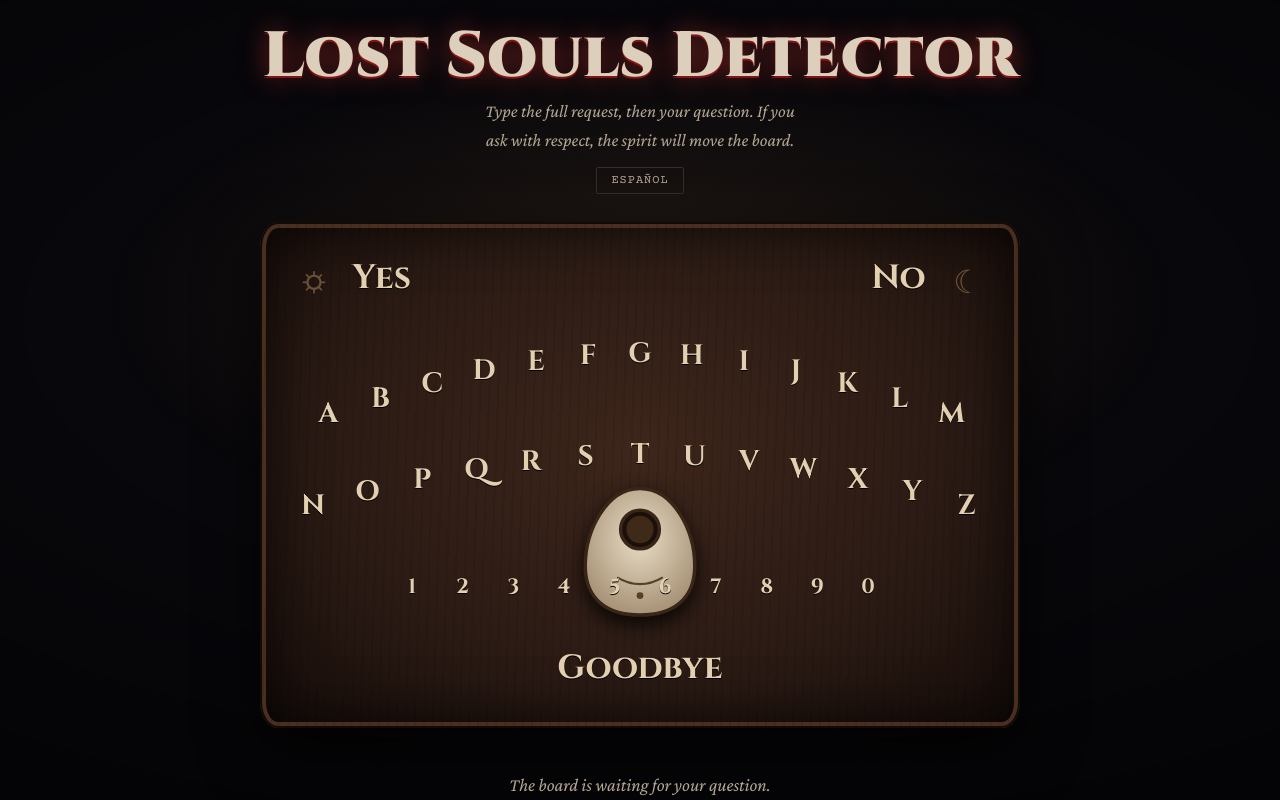
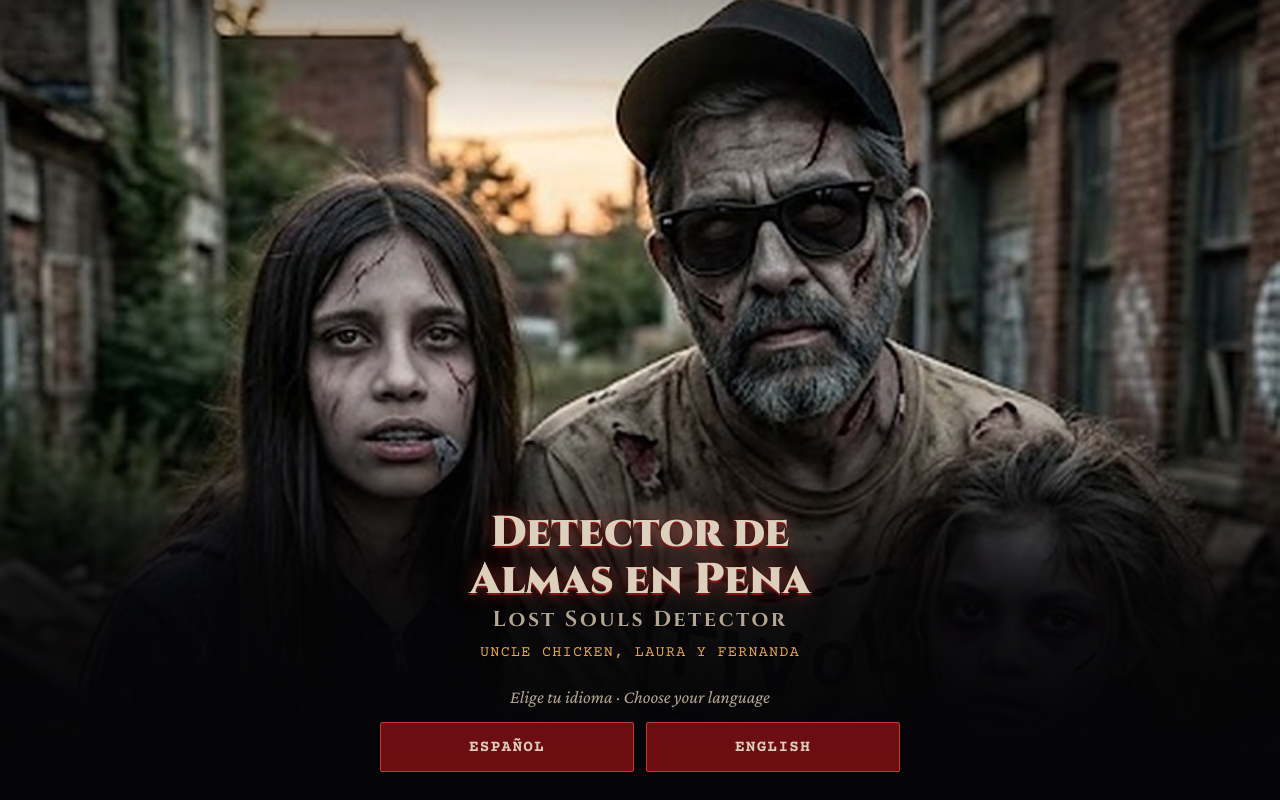
Before and after one commit to jrpenalozat-a11y/detector-almas, a plain HTML site: page index.html in a window 1280 px wide. Shown: the top 800 px of the page. Drawn offline with nearby package versions, Linux system fonts and the light colour scheme.

Commit message:
Portada de entrada con la foto y eleccion de idioma; nombre nuevo
La app pasa a llamarse Detector de Almas en Pena de Uncle Chicken,
Laura y Fernanda (Lost Souls Detector by Uncle Chicken, Laura y
Fernanda en ingles). Al entrar aparece la portada con la foto, el
nombre y los botones Espanol / English; no sale tras cambiar de idioma
ni cuando hay una llamada fantasma pendiente.

Co-Authored-By: Claude Opus 5.5 <noreply@anthropic.com>

```diff
--- a/index.html
+++ b/index.html
@@ -3,7 +3,7 @@
 <head>
 <meta charset="utf-8">
 <meta name="viewport" content="width=device-width,initial-scale=1,viewport-fit=cover">
-<title>Detector de Almas en Pena</title>
+<title>Detector de Almas en Pena de Uncle Chicken, Laura y Fernanda</title>
 <meta name="description" content="Tablero de espiritismo, radar de presencias y cámara espectral.">
 <meta name="theme-color" content="#07060a">
 <link rel="manifest" href="manifest.json">
@@ -88,6 +88,50 @@
     animation: breathe 7s ease-in-out infinite;
   }
   @keyframes breathe { 50% { text-shadow: 0 0 30px rgba(200,57,45,.7), 0 2px 0 var(--blood); letter-spacing: .01em; } }
+  .byline {
+    margin: 0; font-family: var(--type); font-size: .85rem; letter-spacing: .1em; text-transform: uppercase; color: var(--candle);
+  }
+  /* ----- portada: la foto, el nombre y la elección de idioma ----- */
+  .cover {
+    position: fixed; inset: 0; z-index: 40; background: #050406; overflow: hidden;
+    display: flex; flex-direction: column; justify-content: flex-end; align-items: center;
+    opacity: 1; transition: opacity .9s ease;
+  }
+  .cover[hidden] { display: none; }
+  .cover.out { opacity: 0; pointer-events: none; }
+  .cover img {
+    /* en teléfonos la foto ocupa todo el ancho (se ven los tres) y se funde hacia abajo; en pantallas anchas llena el alto */
+    position: absolute; top: 0; left: 0; width: 100%; height: min(100%, 132vw); max-width: none;
+    object-fit: cover; object-position: 50% 22%;
+    -webkit-mask-image: linear-gradient(to bottom, #000 62%, transparent 100%); mask-image: linear-gradient(to bottom, #000 62%, transparent 100%);
+    animation: coverin 2.4s ease-out both;
+  }
+  @keyframes coverin { from { opacity: 0; transform: scale(1.06); } to { opacity: 1; transform: none; } }
+  .cover::after {
+    content: ""; position: absolute; inset: 0; pointer-events: none;
+    background: linear-gradient(to bottom, rgba(5,4,6,.35) 0%, rgba(5,4,6,0) 16%, rgba(5,4,6,0) 48%, rgba(5,4,6,.85) 74%, #050406 100%);
+  }
+  .cover-box {
+    position: relative; z-index: 1; width: 100%; max-width: 560px; box-sizing: border-box; text-align: center;
+    padding: 0 20px calc(env(safe-area-inset-bottom, 0px) + 28px);
+    display: flex; flex-direction: column; gap: 10px; align-items: center;
+  }
+  .cover-title {
+    margin: 0; font-family: var(--display); font-weight: 900; line-height: 1.08; text-wrap: balance;
+    font-size: clamp(1.7rem, 7.4vw, 2.7rem); color: var(--bone);
+    text-shadow: 0 0 18px rgba(200,57,45,.6), 0 2px 0 var(--blood), 0 0 2px #000;
+  }
+  .cover-title small {
+    display: block; margin-top: 4px; font-size: .5em; font-weight: 700; letter-spacing: .12em; color: var(--bone-dim); text-shadow: 0 0 2px #000;
+  }
+  .cover-by { margin: 0; font-family: var(--type); font-size: .95rem; letter-spacing: .08em; text-transform: uppercase; color: var(--candle); text-shadow: 0 0 2px #000; }
+  .cover-ask { margin: 8px 0 0; font-style: italic; color: var(--bone-dim); }
+  .cover-btns { display: flex; gap: 12px; width: 100%; }
+  .cover-btns button {
+    flex: 1; padding: 15px 10px; font-size: 1rem; font-weight: 700;
+    background: rgba(122,15,20,.88); color: var(--bone); border: 1px solid var(--ember);
+  }
+  .cover-btns button:hover { background: var(--ember); box-shadow: 0 0 22px rgba(200,57,45,.55); }
   .langbtn {
     align-self: center; margin-top: 6px; padding: 6px 14px; font-size: .75rem;
     background: transparent; color: var(--bone-dim); border: 1px solid #3a2a2e;
@@ -515,11 +559,25 @@
 </div>
 <div class="eyes" id="eyes" aria-hidden="true"><i></i><i></i></div>
 
+<div class="cover" id="cover" role="dialog" aria-label="Detector de Almas en Pena de Uncle Chicken, Laura y Fernanda" hidden>
+  <img src="portada.jpg" alt="Uncle Chicken, Laura y Fernanda" decoding="async">
+  <div class="cover-box">
+    <p class="cover-title">Detector de Almas en Pena<small>Lost Souls Detector</small></p>
+    <p class="cover-by">Uncle Chicken, Laura y Fernanda</p>
+    <p class="cover-ask">Elige tu idioma · Choose your language</p>
+    <div class="cover-btns">
+      <button type="button" data-lang="es">Español</button>
+      <button type="button" data-lang="en">English</button>
+    </div>
+  </div>
+</div>
+
 <div class="closing" id="closing"></div>
 <main class="wrap" id="wrap">
   <div class="veil" id="veil" aria-live="polite"></div>
   <header>
     <h1>Detector de Almas en Pena</h1>
+    <p class="byline" id="byline">de Uncle Chicken, Laura y Fernanda</p>
     <p class="sub">Escribe la petición completa, luego tu pregunta. Si lo pides con respeto, el espíritu moverá la tabla.</p>
     <button type="button" class="langbtn" id="langBtn" aria-label="Idioma / Language">English</button>
   </header>
@@ -903,7 +961,7 @@
   // textos fijos de la página en inglés
   function englishPage() {
     document.documentElement.lang = "en";
-    document.title = "Lost Souls Detector";
+    document.title = "Lost Souls Detector by Uncle Chicken, Laura y Fernanda";
     const $ = s => document.querySelector(s);
     const T = (sel, text) => { const el = $(sel); if (el) el.textContent = text; };
     const H = (sel, html) => { const el = $(sel); if (el) el.innerHTML = html; };
@@ -919,6 +977,7 @@
     T("#callHint", "Hold the phone to your ear");
     // encabezado y tablero
     T("header h1", "Lost Souls Detector");
+    T("#byline", "by Uncle Chicken, Laura y Fernanda");
     T("header .sub", "Type the full request, then your question. If you ask with respect, the spirit will move the board.");
     A("#board", "aria-label", "Spirit board");
     T("#answer", "The board is waiting for your question.");
@@ -990,13 +1049,31 @@
     document.querySelectorAll("#soundboard button[data-sfx]").forEach(b => { if (SFX_EN[b.dataset.sfx]) b.textContent = SFX_EN[b.dataset.sfx]; });
   }
   if (EN) englishPage();
+  // cambiar de idioma recarga la página; la marca evita que la portada vuelva a salir tras la recarga
+  function setLang(l) {
+    try { localStorage.setItem("almas-lang", l); sessionStorage.setItem("almas-entro", "1"); } catch (e) {}
+    location.reload();
+  }
   // botón de idioma
   const langBtn = document.getElementById("langBtn");
   langBtn.textContent = tr("English", "Español");
-  langBtn.addEventListener("click", () => {
-    try { localStorage.setItem("almas-lang", EN ? "es" : "en"); } catch (e) {}
-    location.reload();
-  });
+  langBtn.addEventListener("click", () => setLang(EN ? "es" : "en"));
+
+  // portada: aparece cada vez que se entra a la app (la foto, el nombre y la elección de idioma).
+  // No sale tras cambiar de idioma ni cuando hay una llamada fantasma pendiente, para no taparla.
+  (() => {
+    const cover = document.getElementById("cover");
+    let skip = false;
+    try { skip = sessionStorage.getItem("almas-entro") === "1" || !!localStorage.getItem("almas-llamada"); sessionStorage.removeItem("almas-entro"); } catch (e) {}
+    if (skip) return;
+    cover.hidden = false;
+    cover.addEventListener("click", e => {
+      const b = e.target.closest("button[data-lang]"); if (!b) return;
+      if (b.dataset.lang !== LANG) { setLang(b.dataset.lang); return; }
+      cover.classList.add("out");
+      setTimeout(() => { cover.hidden = true; }, 950);
+    });
+  })();
 
   const PHRASE = tr("Espíritu, por favor responde la siguiente pregunta:", "Spirit, please answer the following question:");
   const board = document.getElementById("board");
--- a/sw.js
+++ b/sw.js
@@ -1,7 +1,7 @@
 // Detector de Almas en Pena: funciona sin conexión.
 // Sube CACHE al cambiar archivos del núcleo.
-const CACHE = "almas-v8";
-const CORE = ["./", "index.html", "manifest.json", "icon-192.png", "icon-512.png", "voz/mespeak.js", "voz-worker.js"];
+const CACHE = "almas-v9";
+const CORE = ["./", "index.html", "manifest.json", "icon-192.png", "icon-512.png", "portada.jpg", "voz/mespeak.js", "voz-worker.js"];
 
 self.addEventListener("install", e => {
   e.waitUntil(caches.open(CACHE).then(c => c.addAll(CORE)).then(() => self.skipWaiting()));
```
Also changed, not shown: manifest.json, 1 other file.
